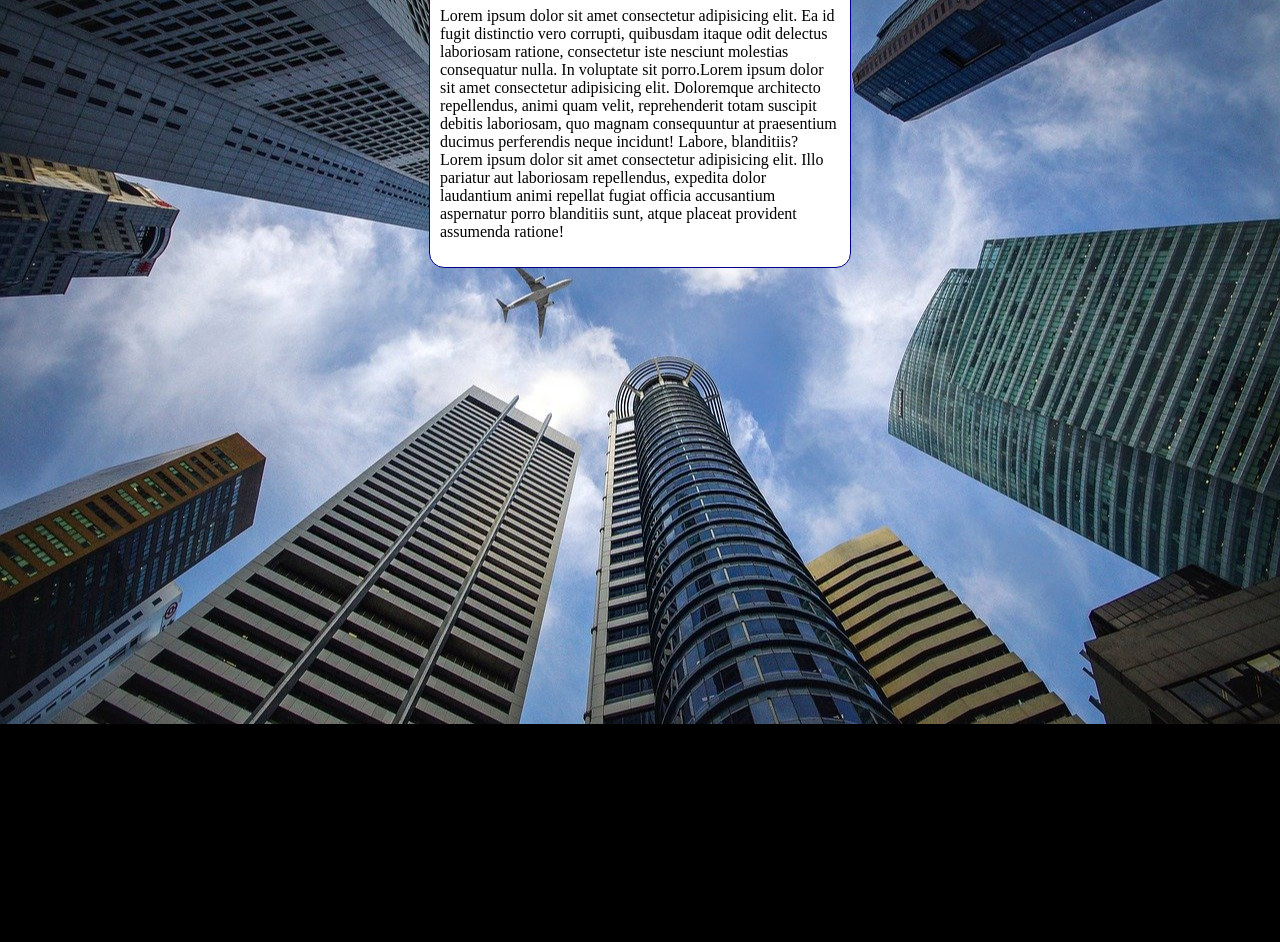
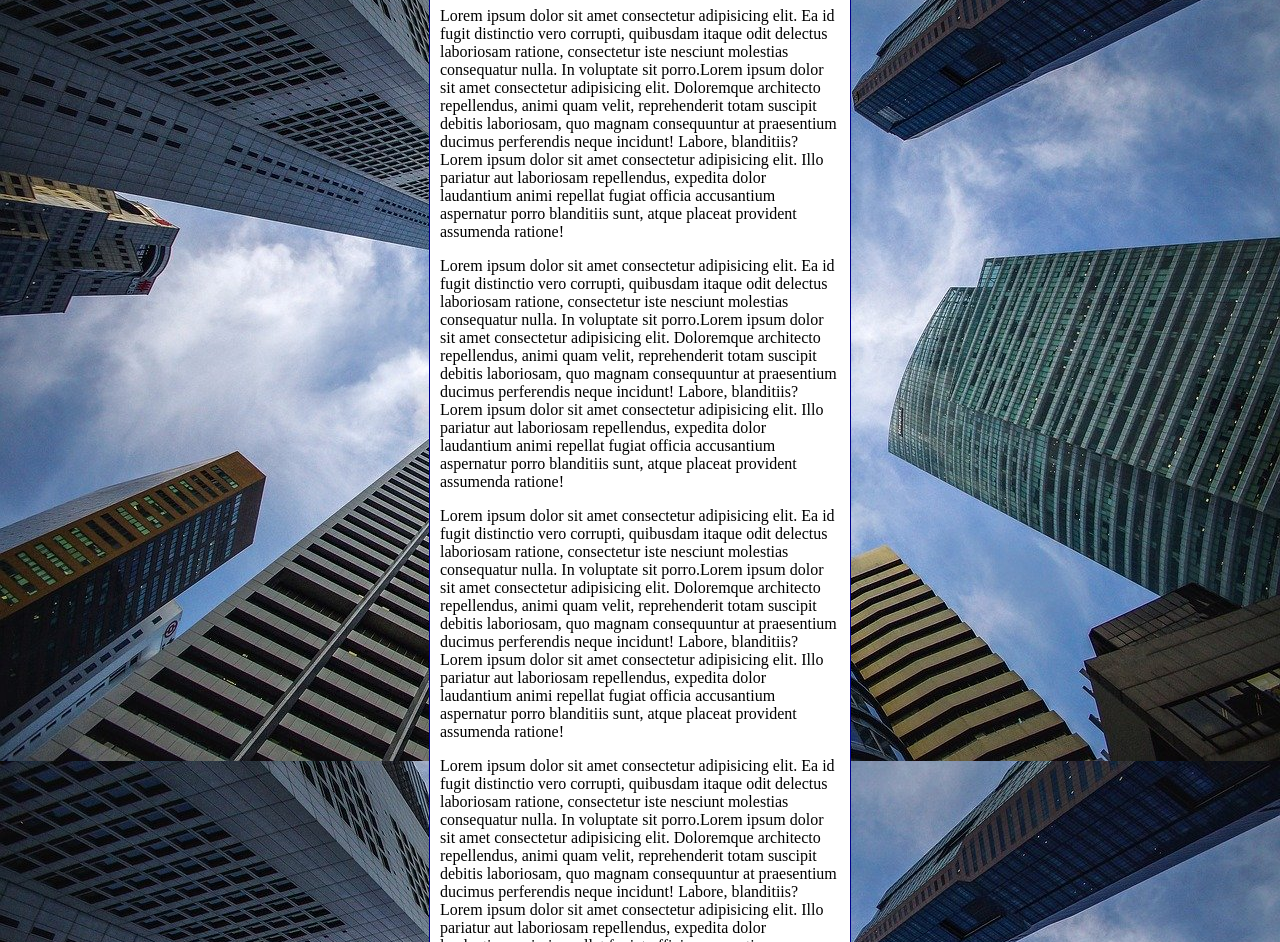
Before and after one commit to lucasfaverssani/html-css, a plain HTML site: page Módulo 2/exercícios/ex022/fundo006.html in a window 1280 px wide. Shown: the part 92-1034 px from the top of the page. Before the commit the page ends 816 px from the top, so only its background shows below. Drawn offline with Linux system fonts and the light colour scheme.

Commit message:
atualizei exercício capítulo 19

```diff
--- a/Módulo 2/exercícios/ex022/fundo006.html
+++ b/Módulo 2/exercícios/ex022/fundo006.html
@@ -4,20 +4,29 @@
     <meta charset="UTF-8">
     <meta http-equiv="X-UA-Compatible" content="IE=edge">
     <meta name="viewport" content="width=device-width, initial-scale=1.0">
-    <title>Document</title>
+    <title>Fundo fixo de tela</title>
     <Style>
         body {
             height: 100vh;
+             /*
             background-color: black;
             background-image: url(imagens/wallpaper002.jpg);
             background-position: center center;
             background-repeat: no-repeat;
             background-size: cover;
+            background-attachment: fixed;
+
+
+            shorthand - background
+                color > image > position > repeat > [size] > attachment
+            */
+            background: black url('imagens/wallpaper002.jpg') center center no-repeat fixed;
+            background-size: cover;
         }
 
         main {
             background-color: white;
-            width: 400px;
+            max-width: 400px;
             padding: 10px;
             margin: auto;
             border: 1px solid darkblue;
@@ -29,6 +38,9 @@
     <main>
         <h1>Teste de Imagem de Fundo</h1>
         <p>Lorem ipsum dolor sit amet consectetur adipisicing elit. Ea id fugit distinctio vero corrupti, quibusdam itaque odit delectus laboriosam ratione, consectetur iste nesciunt molestias consequatur nulla. In voluptate sit porro.Lorem ipsum dolor sit amet consectetur adipisicing elit. Doloremque architecto repellendus, animi quam velit, reprehenderit totam suscipit debitis laboriosam, quo magnam consequuntur at praesentium ducimus perferendis neque incidunt! Labore, blanditiis? Lorem ipsum dolor sit amet consectetur adipisicing elit. Illo pariatur aut laboriosam repellendus, expedita dolor laudantium animi repellat fugiat officia accusantium aspernatur porro blanditiis sunt, atque placeat provident assumenda ratione! </p>
+        <p>Lorem ipsum dolor sit amet consectetur adipisicing elit. Ea id fugit distinctio vero corrupti, quibusdam itaque odit delectus laboriosam ratione, consectetur iste nesciunt molestias consequatur nulla. In voluptate sit porro.Lorem ipsum dolor sit amet consectetur adipisicing elit. Doloremque architecto repellendus, animi quam velit, reprehenderit totam suscipit debitis laboriosam, quo magnam consequuntur at praesentium ducimus perferendis neque incidunt! Labore, blanditiis? Lorem ipsum dolor sit amet consectetur adipisicing elit. Illo pariatur aut laboriosam repellendus, expedita dolor laudantium animi repellat fugiat officia accusantium aspernatur porro blanditiis sunt, atque placeat provident assumenda ratione! </p>
+        <p>Lorem ipsum dolor sit amet consectetur adipisicing elit. Ea id fugit distinctio vero corrupti, quibusdam itaque odit delectus laboriosam ratione, consectetur iste nesciunt molestias consequatur nulla. In voluptate sit porro.Lorem ipsum dolor sit amet consectetur adipisicing elit. Doloremque architecto repellendus, animi quam velit, reprehenderit totam suscipit debitis laboriosam, quo magnam consequuntur at praesentium ducimus perferendis neque incidunt! Labore, blanditiis? Lorem ipsum dolor sit amet consectetur adipisicing elit. Illo pariatur aut laboriosam repellendus, expedita dolor laudantium animi repellat fugiat officia accusantium aspernatur porro blanditiis sunt, atque placeat provident assumenda ratione! </p>
+        <p>Lorem ipsum dolor sit amet consectetur adipisicing elit. Ea id fugit distinctio vero corrupti, quibusdam itaque odit delectus laboriosam ratione, consectetur iste nesciunt molestias consequatur nulla. In voluptate sit porro.Lorem ipsum dolor sit amet consectetur adipisicing elit. Doloremque architecto repellendus, animi quam velit, reprehenderit totam suscipit debitis laboriosam, quo magnam consequuntur at praesentium ducimus perferendis neque incidunt! Labore, blanditiis? Lorem ipsum dolor sit amet consectetur adipisicing elit. Illo pariatur aut laboriosam repellendus, expedita dolor laudantium animi repellat fugiat officia accusantium aspernatur porro blanditiis sunt, atque placeat provident assumenda ratione! </p>
     </main>
 </body>
 </html>
```
